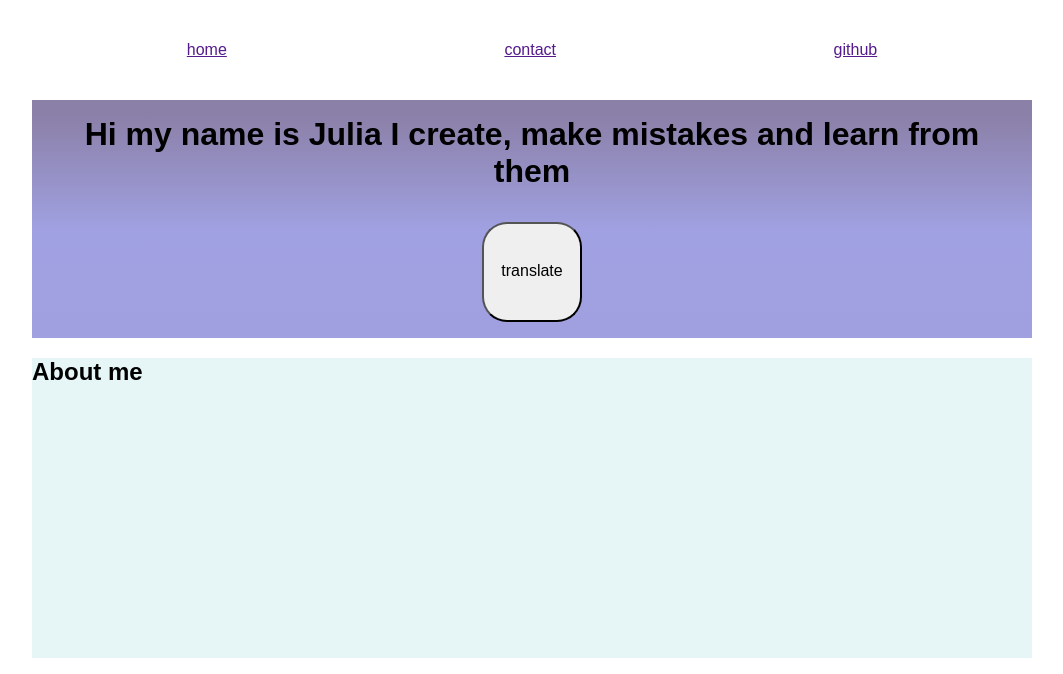
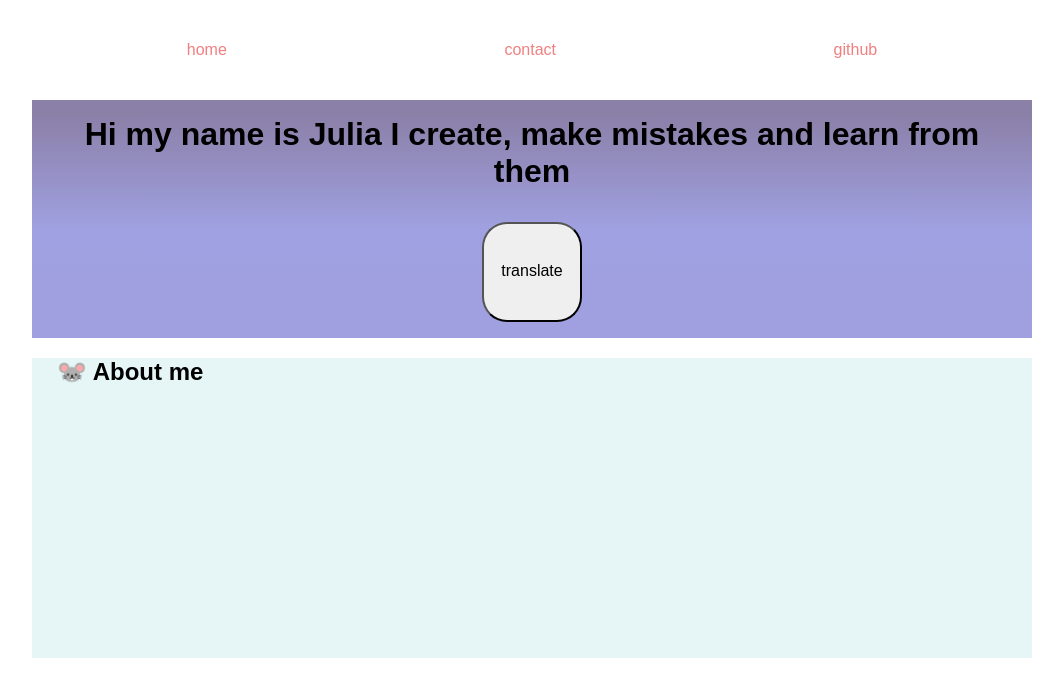
Before and after one commit to haciajulia/homepage, a plain HTML site: page index.html in a window 1280 px wide. Shown: the top 674 px of the page, without its empty margins (108-1171 px from the left). Drawn offline with Linux system fonts and the light colour scheme; grey boxes are pictures that could not be loaded.

Commit message:
gitignore

```diff
--- a/style.css
+++ b/style.css
@@ -24,6 +24,12 @@ margin: 0 auto;
 .navigation__link {
     display: block;
     padding: 16px;
+    text-decoration: none;
+    color: lightcoral;
+}
+
+.navigation__link:hover {
+color: lightblue;
 }
 
 .navigation--open {
@@ -39,10 +45,7 @@ margin: 0 auto;
 
  .hamburger__icon {
      width: 30px;
-
- }
-
-
+}
 .header {
     margin-top: 50px;
     display: flex;
@@ -64,6 +67,11 @@ text-align: center;
 .about-me {
 height: 300px;
 background-color: #E6F6F7;
+}
+
+.about-me::before {
+    content: "🐭 ";
+    margin-left: 25px;
 }
 
 .flex {
```
Also changed, not shown: 1 other file.
